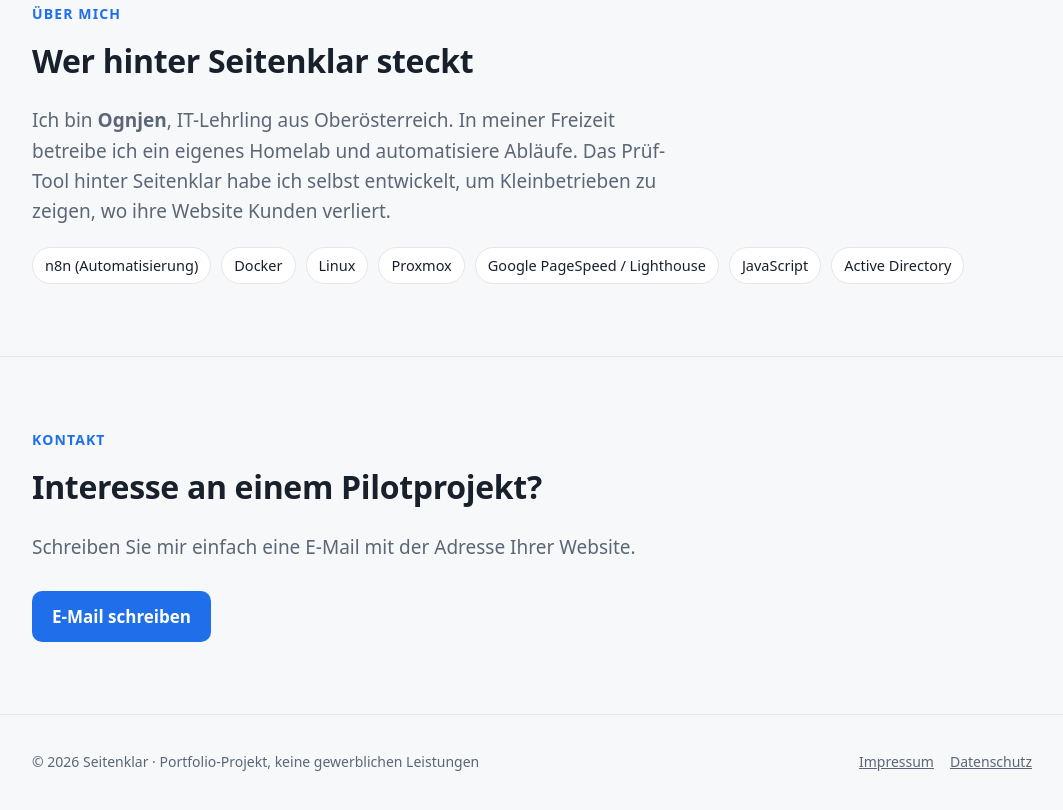
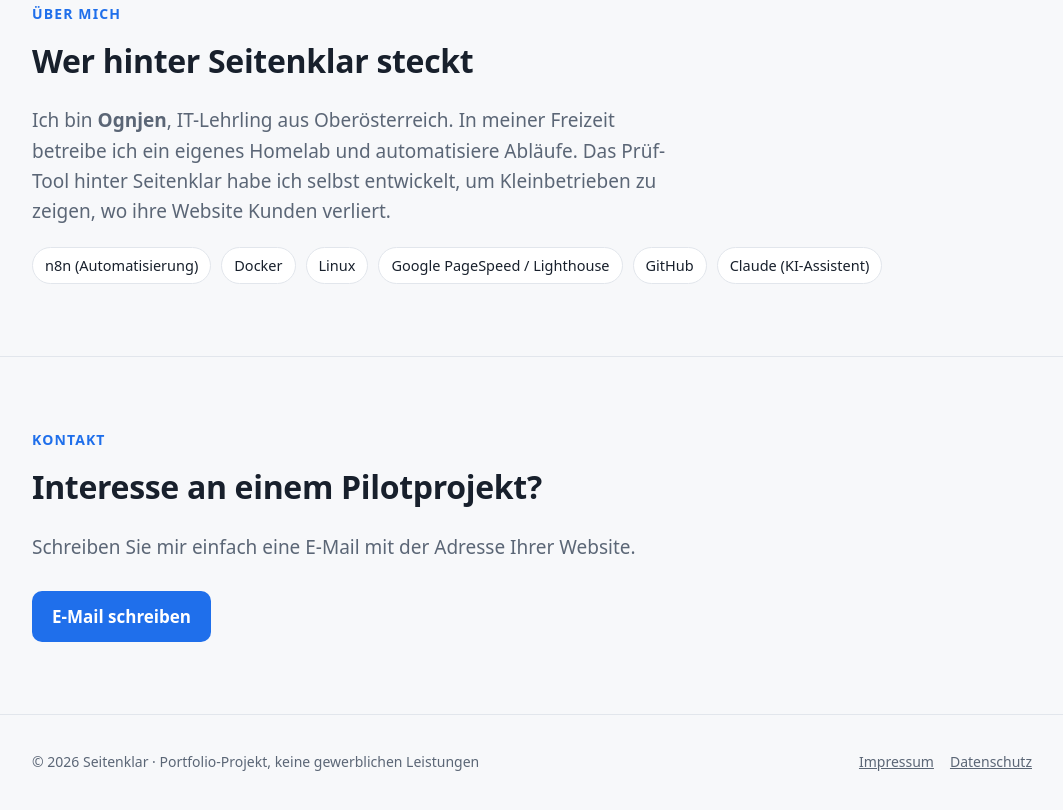
Before and after one commit to jotan434/jotan434.github.io, a plain HTML site: page index.html in a window 1280 px wide. Shown: the part 3957-4767 px from the top of the page, without its empty margins (108-1171 px from the left). Drawn offline with Linux system fonts and the light colour scheme.

Commit message:
Über mich: Skills aktualisiert

```diff
--- a/index.html
+++ b/index.html
@@ -18,7 +18,7 @@
     "name": "Ognjen Jotanovic",
     "jobTitle": "IT-Lehrling · Website-Checks & Automatisierung",
     "address": { "@type": "PostalAddress", "addressRegion": "Oberösterreich", "addressCountry": "AT" },
-    "knowsAbout": ["Website-Analyse", "SEO-Grundlagen", "n8n", "Docker", "Linux", "Automatisierung"]
+    "knowsAbout": ["Website-Analyse", "SEO-Grundlagen", "n8n", "Docker", "Linux", "GitHub", "Claude", "Automatisierung"]
   }
   </script>
 </head>
@@ -159,10 +159,9 @@
         <span class="chip">n8n (Automatisierung)</span>
         <span class="chip">Docker</span>
         <span class="chip">Linux</span>
-        <span class="chip">Proxmox</span>
         <span class="chip">Google PageSpeed / Lighthouse</span>
-        <span class="chip">JavaScript</span>
-        <span class="chip">Active Directory</span>
+        <span class="chip">GitHub</span>
+        <span class="chip">Claude (KI-Assistent)</span>
       </div>
     </div>
   </section>
```
